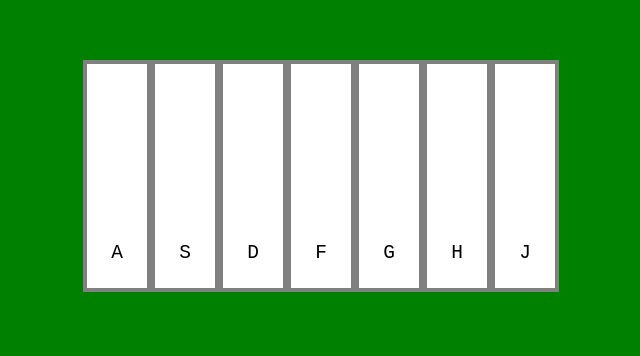
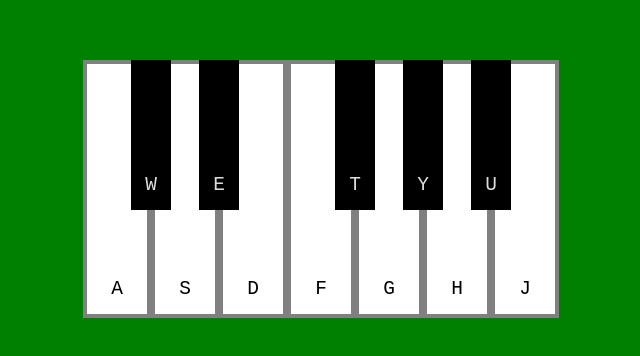
Before and after one commit to IlyaBalykov/Virtual_Piano, a plain HTML site: page index.html in a window 1280 px wide. Shown: the part 240-596 px from the top of the page, without its empty margins (319-959 px from the left). Drawn offline with Linux system fonts and the light colour scheme.

Commit message:
Adding and styling new keys

```diff
--- a/index.html
+++ b/index.html
@@ -1,5 +1,5 @@
 <!DOCTYPE html>
-<html>
+<html lang="en">
 <head>
     <meta charset="utf-8">
     <title>Virtual Piano</title>
@@ -7,6 +7,7 @@
 </head>
 <body>
     <div class="container">
+        <div class="white-keys">
             <kbd>A</kbd>
             <kbd>S</kbd>
             <kbd>D</kbd>
@@ -15,6 +16,15 @@
             <kbd>H</kbd>
             <kbd>J</kbd>
         </div>
+        <div class="black-keys">
+            <kbd id="W">W</kbd>
+            <kbd id="E">E</kbd>
+            <kbd id="T">T</kbd>
+            <kbd id="Y">Y</kbd>
+            <kbd id="U">U</kbd>
+        </div>
+    </div>
+
     <script src="main.js"></script>
 </body>
 </html>
--- a/main.js
+++ b/main.js
@@ -41,6 +41,36 @@ document.addEventListener("keydown", function (e) {
         Key.play();
         console.log("The \'J\' key is pressed");
     }
+    else if (e.code == "KeyE") {
+        let Key = document.createElement("AUDIO");
+        Key.src="media/E.mp3";
+        Key.play();
+        console.log("The \'E\' key is pressed");
+    }
+    else if (e.code == "KeyT") {
+        let Key = document.createElement("AUDIO");
+        Key.src="media/T.mp3";
+        Key.play();
+        console.log("The \'T\' key is pressed");
+    }
+    else if (e.code == "KeyU") {
+        let Key = document.createElement("AUDIO");
+        Key.src="media/U.mp3";
+        Key.play();
+        console.log("The \'U\' key is pressed");
+    }
+    else if (e.code == "KeyW") {
+        let Key = document.createElement("AUDIO");
+        Key.src="media/W.mp3";
+        Key.play();
+        console.log("The \'W\' key is pressed");
+    }
+    else if (e.code == "KeyY") {
+        let Key = document.createElement("AUDIO");
+        Key.src="media/Y.mp3";
+        Key.play();
+        console.log("The \'Y\' key is pressed");
+    }
     else {
         console.log("Pressed another key");
     }
--- a/style.css
+++ b/style.css
@@ -8,22 +8,66 @@ body {
     margin: 0;
 }
 kbd {
-    display: flex;
-    position: relative;
-    background-color: white;
-    width: 60px;
-    height: 200px;
-    margin-left: 0;
-    border: 4px solid gray;
-    justify-content: center;
-    align-items: flex-end;
-    font-size: 1.5em;
-    top: calc(50% - 100px);
-    padding-bottom: 5%;
+    line-height: 200px;
 }
 .container {
     display: flex;
+    flex-direction: column;
+    position: relative;
+    align-self: center;
+    height: 200px;
+    top: calc(50% - 100px);
+}
+.white-keys kbd {
+    display: inline-block;
+    background-color: white;
+    width: 60px;
+    height: 250px;
+    margin-left: 0;
+    border: 4px solid gray;
+    font-size: 1.5em;
+    text-align: center;
+    line-height: 450px;
+}
+.white-keys {
+    display: flex;
+    position: absolute;
+    margin: auto auto;
+    line-height: 100%;
+    align-self: center;
+}
+.black-keys kbd {
+    display:inline-block;
+    background-color: black;
+    border: none;
+    width: 40px;
+    height: 150px;
+    font-size: 1.5em;
+    color: gainsboro;
+    text-align: center;
+    line-height: 250px;
+}
+.black-keys {
+    display: flex;
+    position: absolute;
     width: max-content;
-    height: 100%;
     margin: auto auto;
+    line-height: 100%;
+    align-self: center;
 }
+
+#W {
+    margin-left: 0;
+}
+#E {
+    margin-left: 28px;
+}
+#T {
+    margin-left: 96px;
+}
+#Y {
+    margin-left: 28px;
+}
+#U {
+    margin-left: 28px;
+}
```
Also changed, not shown: 5 other files. Lines whose indentation alone changed are shown as unchanged.
